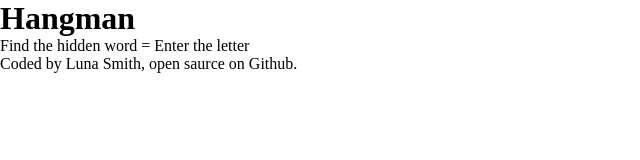
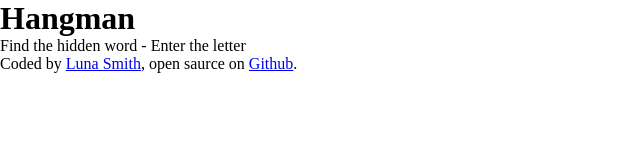
Before and after one commit to Lu-Smith/hangman-react-typescript, a React (Create React App) app: page / in a window 1280 px wide. Shown: the top 160 px of the page, without its empty margins (0-640 px from the left). Built offline with nearby package versions, Linux system fonts and the light colour scheme.

Commit message:
Updated Footer.tsx and Header.tsx

```diff
--- a/src/components/Footer.tsx
+++ b/src/components/Footer.tsx
@@ -2,7 +2,7 @@ import React from 'react'
 
 const Footer = () => {
   return (
-    <div>Coded by <a href='https://www.lunasmithart.com/' target='_blank' rel="noreferrer"></a>Luna Smith, open saurce on <a href='https://github.com/Lu-Smith/hangman-react-typescript' target='_blank' rel="noreferrer"></a> Github.</div>
+    <div>Coded by <a href='https://www.lunasmithart.com/' target='_blank' rel="noreferrer">Luna Smith</a>, open saurce on <a href='https://github.com/Lu-Smith/hangman-react-typescript' target='_blank' rel="noreferrer">Github</a>.</div>
   )
 }
 
--- a/src/components/Header.tsx
+++ b/src/components/Header.tsx
@@ -4,7 +4,7 @@ const Header = () => {
   return (
     <>
     <h1>Hangman</h1>
-    <p>Find the hidden word = Enter the letter</p>
+    <p>Find the hidden word - Enter the letter</p>
     </>
   )
 }
```
